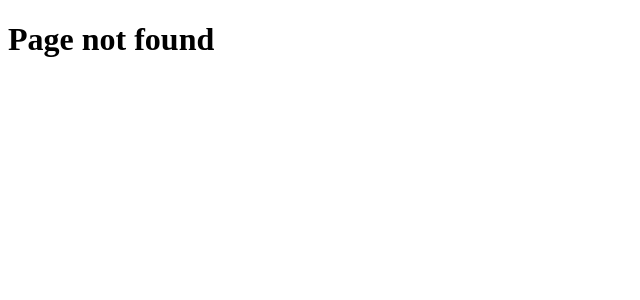
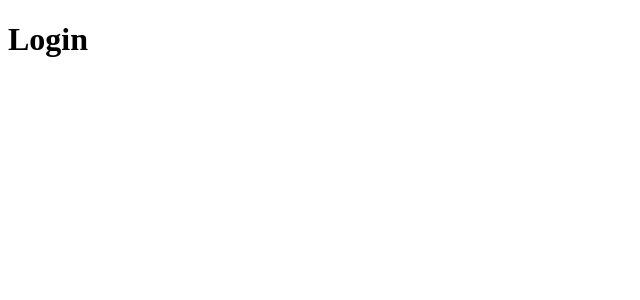
Before and after one commit to GabrielTrigueiro/routing-demo, a Next.js app: page /login in a window 1280 px wide. Before the commit this address had no page. Shown: the top 300 px of the page, without its empty margins (0-640 px from the left). Built offline with nearby package versions, Linux system fonts and the light colour scheme.

Commit message:
grupo de rotas e omitindo path do grupo

```diff
--- /dev/null
+++ b/src/app/(auth)/forgot-password/page.tsx
@@ -0,0 +1,3 @@
+export default function ForgotPassword() {
+  return <h1>Esqueci a senha</h1>;
+}
--- /dev/null
+++ b/src/app/(auth)/login/page.tsx
@@ -0,0 +1,3 @@
+export default function Login() {
+  return <h1>Login</h1>;
+}
--- /dev/null
+++ b/src/app/(auth)/register/page.tsx
@@ -0,0 +1,3 @@
+export default function Register() {
+  return <h1>Registro</h1>;
+}
```
